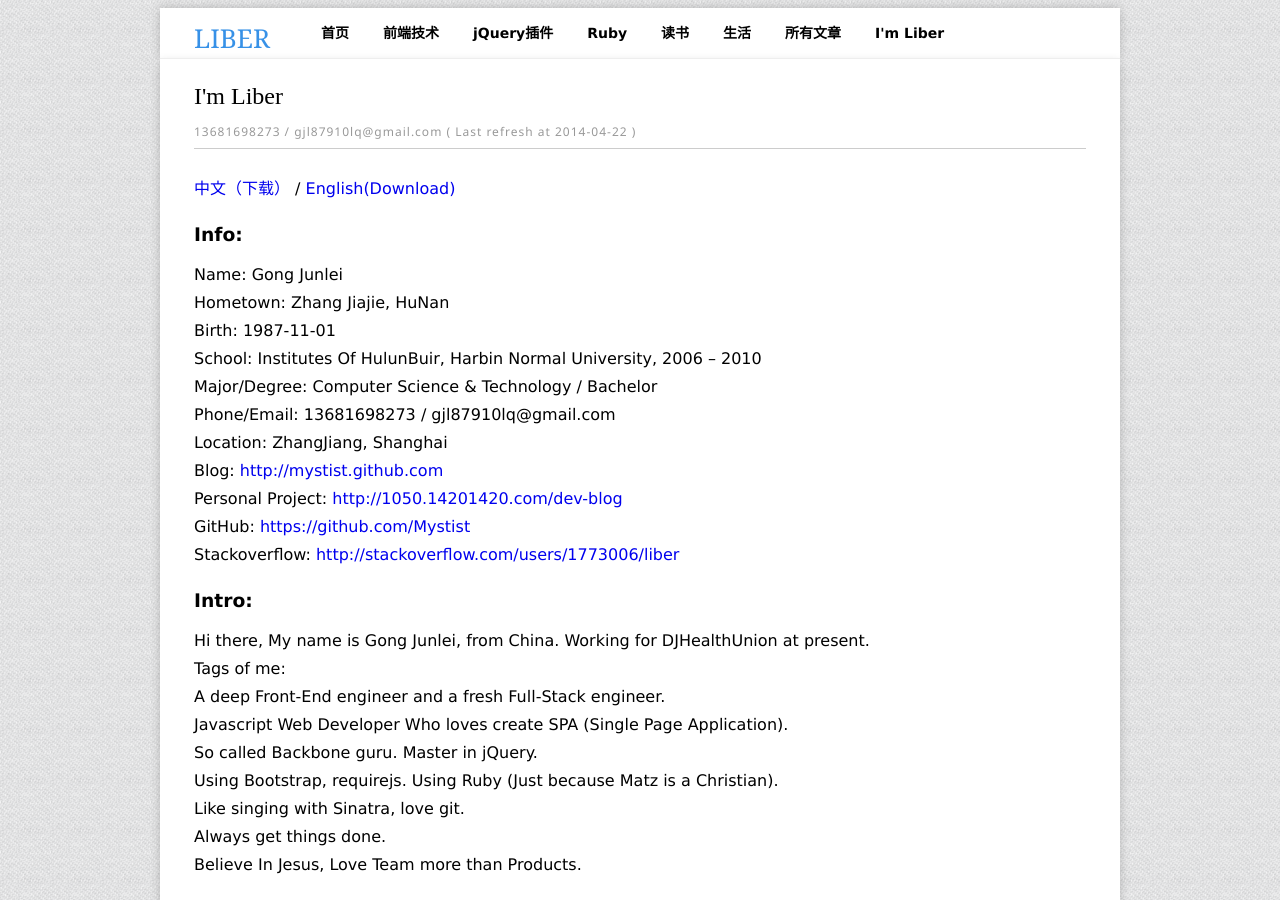
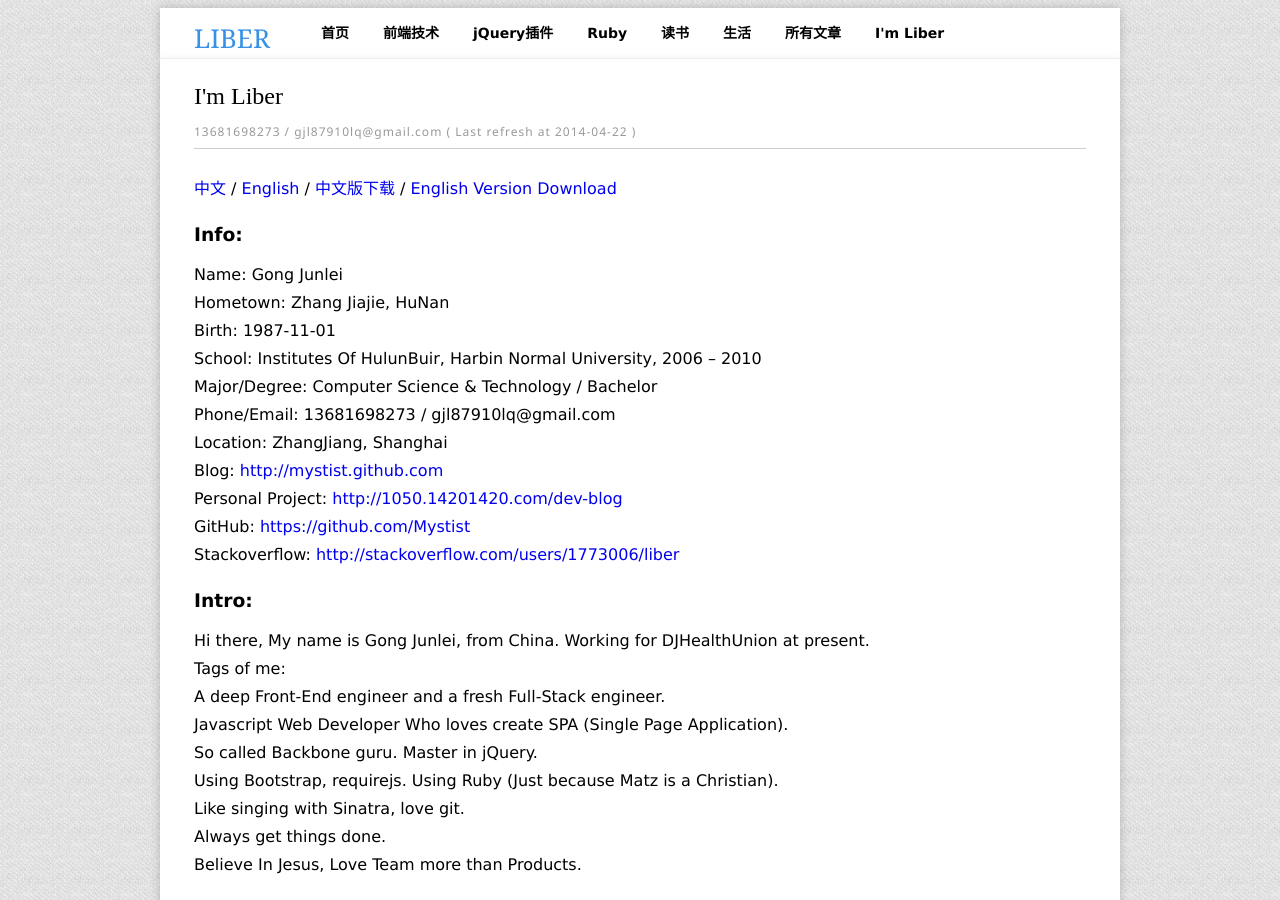
Before and after one commit to mystist/mystist.github.com, a Jekyll site: the page built from liber_en.md, in a window 1280 px wide and 900 px high. Built offline with Jekyll 4.4.1, drawn with Linux system fonts in a browser that asks for light colours; Markdown is read by kramdown in place of the engine named in the settings.

Commit message:
update_cv

```diff
--- a/liber_en.md
+++ b/liber_en.md
@@ -4,7 +4,7 @@ title: I'm Liber
 text: 13681698273 / gjl87910lq@gmail.com ( Last refresh at 2014-04-22 )
 ---
 
-[中文](liber.html)[（下载）](images/liber_cv.docx) / [English](liber_en.html)[(Download)](images/liber_cv_en.docx)
+[中文](liber.html) / [English](liber_en.html) / [中文版下载](images/liber_cv.docx) / [English Version Download](images/liber_cv_en.docx)
 
 ### Info:
 Name: Gong Junlei
```
Also changed, not shown: liber.md (+1 -1 lines).
